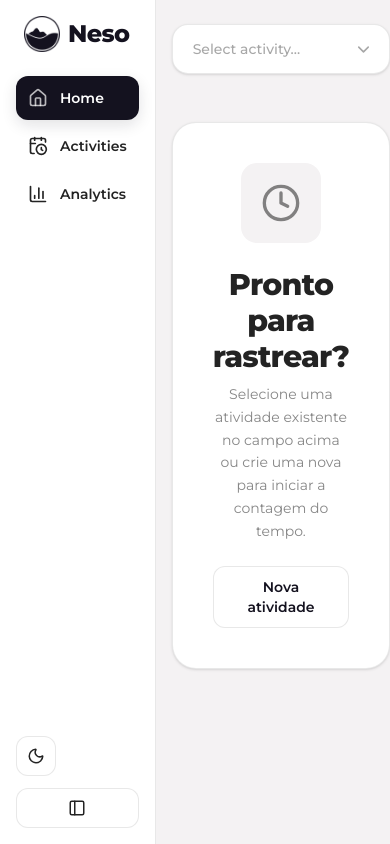
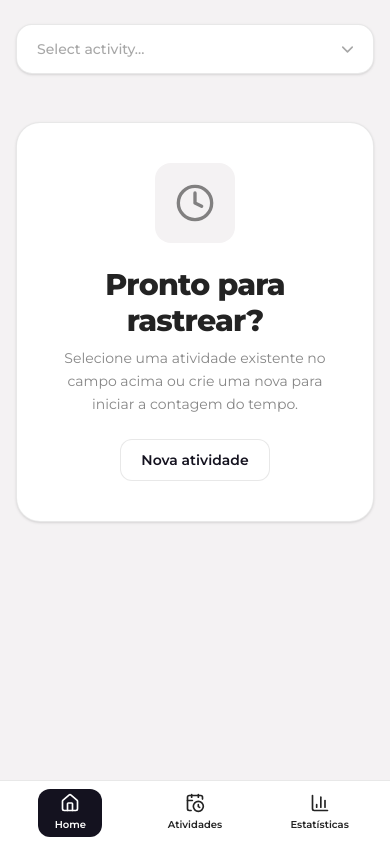
Before and after one commit to wJnk1831/Neso, a Next.js app: page / in a window 390 px wide. Built offline with nearby package versions, Linux system fonts and the light colour scheme.

Commit message:
feat: mobile layout

```diff
--- a/src/app/components/ActivityFormModal.tsx
+++ b/src/app/components/ActivityFormModal.tsx
@@ -68,7 +68,7 @@ export default function ActivityFormModal({
   }
 
   return (
-    <div className="fixed inset-0 z-50 flex items-center justify-center bg-foreground/45 p-4 backdrop-blur-[2px]">
+    <div className="fixed inset-0 z-50 flex items-center justify-center bg-black/20 p-4 backdrop-blur-[2px]">
       <div className="w-full max-w-md rounded-2xl border border-border bg-card p-6 shadow-lg">
         <div className="mb-5 flex items-center justify-between">
           <h2 className="text-lg font-bold tracking-tight text-foreground">
--- a/src/app/components/AsideComponent.tsx
+++ b/src/app/components/AsideComponent.tsx
@@ -1,6 +1,12 @@
 "use client"
 
-import { CalendarClock, ChartColumn, House, PanelLeft, PanelRight } from "lucide-react"
+import {
+  CalendarClock,
+  ChartColumn,
+  House,
+  PanelLeft,
+  PanelRight,
+} from "lucide-react"
 import { useThemeStore } from "@/core/store/useThemeStore"
 import { usePathname } from "next/navigation"
 import Image from "next/image"
@@ -9,72 +15,103 @@ import ThemeToggle from "./ThemeToggle"
 
 export default function AsideComponent() {
   const pathname = usePathname()
+
   const collapsed = useThemeStore((state) => state.sidebarCollapsed)
   const toggleSidebar = useThemeStore((state) => state.toggleSidebar)
   const darkMode = useThemeStore((state) => state.darkMode)
-
 
   const asideLinks = [
     {
       option: "Home",
       url: "/",
-      icon: <House className="w-5 h-5" />,
+      icon: <House className="h-5 w-5" />,
     },
     {
-      option: "Activities",
+      option: "Atividades",
       url: "/activities",
-      icon: <CalendarClock className="w-5 h-5" />,
+      icon: <CalendarClock className="h-5 w-5" />,
     },
     {
-      option: "Analytics",
+      option: "Estatísticas",
       url: "/analytics",
-      icon: <ChartColumn className="w-5 h-5" />,
+      icon: <ChartColumn className="h-5 w-5" />,
     },
   ]
 
   return (
+    <>
+      {/* Desktop sidebar */}
       <nav
-      className={`flex h-screen flex-col border-r border-border bg-card p-4 text-text-secondary transition-all duration-300 ease-in-out ${collapsed ? "w-20" : "w-64"
+        className={`
+          hidden md:flex
+          h-screen shrink-0 flex-col
+          border-r border-border
+          bg-card p-4 text-text-secondary
+          transition-all duration-300 ease-in-out
+          ${collapsed ? "w-20" : "w-64"}
+        `}
+      >
+        <div className="flex items-center justify-between">
+          <div
+            className={`flex items-center ${collapsed ? "justify-center w-full" : "gap-2 px-2"
               }`}
           >
-      <div className="flex items-center justify-between">
+            <Image
+              src={
+                darkMode
+                  ? "/neso-icon-darkMode.png"
+                  : "/neso-icon.png"
+              }
+              alt="Neso"
+              width={36}
+              height={36}
+              className="rounded-xl"
+            />
+
             {!collapsed && (
-          <div className="flex items-center gap-2 px-2">
-            <Image src={`${darkMode ? '/neso-icon-darkMode.png' : '/neso-icon.png'}`} alt="" width={36} height={36} className="rounded-xl" />
               <span className="text-2xl font-extrabold tracking-tight text-foreground">
                 Neso
               </span>
+            )}
           </div>
-        )}
-        {collapsed && (
-          <div className="flex items-center justify-center">
-            <Image src={`${darkMode ? '/neso-icon-darkMode.png' : '/neso-icon.png'}`} alt="" width={36} height={36} className="rounded-xl" />
-          </div>
-        )}
         </div>
 
         <section className="mt-6 flex flex-col gap-1">
-        {asideLinks.map((i) => {
-          const active = i.url === pathname
+          {asideLinks.map((item) => {
+            const active = item.url === pathname
 
             return (
               <Link
-              key={i.option}
-              href={i.url}
-              title={collapsed ? i.option : undefined}
-              className={`group flex items-center gap-3 rounded-xl px-3 py-3 transition-all ${active
+                key={item.option}
+                href={item.url}
+                title={collapsed ? item.option : undefined}
+                className={`
+                  group flex items-center gap-3 rounded-xl
+                  px-3 py-3 transition-all
+                  ${active
                     ? "bg-accent text-card shadow-[0_5px_15px_rgba(20,18,31,0.12)]"
                     : "text-text-secondary hover:bg-elevated hover:text-foreground"
-                } ${collapsed ? "justify-center px-0" : ""}`}
+                  }
+                  ${collapsed ? "justify-center px-0" : ""}
+                `}
               >
                 <div
-                className={`flex items-center justify-center transition-colors ${active ? "text-card/70" : "text-text-secondary group-hover:text-foreground"}`}
+                  className={`
+                    flex items-center justify-center
+                    transition-colors
+                    ${active
+                      ? "text-card/70"
+                      : "text-text-secondary group-hover:text-foreground"
+                    }
+                  `}
                 >
-                {i.icon}
+                  {item.icon}
                 </div>
 
                 {!collapsed && (
-                <span className="text-sm font-semibold">{i.option}</span>
+                  <span className="text-sm font-semibold">
+                    {item.option}
+                  </span>
                 )}
               </Link>
             )
@@ -89,9 +126,51 @@ export default function AsideComponent() {
             onClick={toggleSidebar}
             className="flex h-10 w-full cursor-pointer items-center justify-center rounded-xl border border-border bg-input text-text-secondary transition-all hover:bg-elevated hover:text-foreground"
           >
-          {collapsed ? <PanelRight size={18} /> : <PanelLeft size={18} />}
+            {collapsed ? (
+              <PanelRight size={18} />
+            ) : (
+              <PanelLeft size={18} />
+            )}
           </button>
         </div>
       </nav>
+
+      <nav
+        className="
+          fixed bottom-0 left-0 right-0 z-50
+          flex h-16 items-center justify-around
+          border-t border-border
+          bg-card/95 px-2
+          backdrop-blur-xl
+          md:hidden
+        ">
+        {asideLinks.map((item) => {
+          const active = item.url === pathname
+
+          return (
+            <Link
+              key={item.option}
+              href={item.url}
+              className={`
+                flex h-12 min-w-16 flex-col
+                items-center justify-center
+                gap-1 rounded-xl
+                transition-colors
+                ${active
+                  ? "bg-accent text-card"
+                  : "text-text-secondary hover:text-foreground"
+                }
+              `}
+            >
+              {item.icon}
+
+              <span className="text-[10px] font-semibold">
+                {item.option}
+              </span>
+            </Link>
+          )
+        })}
+      </nav>
+    </>
   )
 }
--- a/src/app/components/Timer.tsx
+++ b/src/app/components/Timer.tsx
@@ -78,13 +78,13 @@ export default function Timer() {
   }
 
   return (
-    <section className="mt-8 flex w-full max-w-7xl flex-col items-center justify-center rounded-2xl p-8 select-none">
+    <section className="mt-8 flex w-full max-w-7xl flex-col items-center justify-center rounded-2xl md:p-8 select-none">
       {/* Header */}
       <div className="flex flex-col items-center gap-1">
-        <span className="text-[10px] font-bold tracking-widest text-text-muted uppercase">
+        <span className="text-[10px]  font-bold tracking-widest text-text-muted uppercase">
           Atividade Atual
         </span>
-        <h1 className="text-4xl font-extrabold tracking-wide text-foreground">
+        <h1 className="text-2xl md:text-4xl text-center font-extrabold tracking-wide text-foreground">
           {currentActivity?.name || "Nenhuma atividade selecionada"}
         </h1>
       </div>
@@ -97,7 +97,7 @@ export default function Timer() {
       </div>
 
       {/* Controls */}
-      <div className="flex w-full max-w-md flex-col items-center justify-center gap-3">
+      <div className="flex w-full max-w-md flex-col items-center justify-center gap-3 ">
         {totalSeconds === 0 && !isRunning && (
           <button
             type="button"
--- a/src/app/layout.tsx
+++ b/src/app/layout.tsx
@@ -16,13 +16,15 @@ export const metadata: Metadata = {
 
 export default function RootLayout({ children }: LayoutProps<"/">) {
   return (
-    <html lang="en" className={`${montserrat.variable} h-full antialiased`}>
+    <html lang="pt" className={`${montserrat.variable} h - full antialiased`}>
       <body className="min-h-full flex">
         <ThemeRegistry>
           <AsideComponent />
-          {children}
+          <main className="min-w-0 flex-1 pb-16 md:pb-0">
+            {children}
+          </main>
         </ThemeRegistry>
       </body>
     </html>
-  );
+  )
 }
--- a/src/app/page.tsx
+++ b/src/app/page.tsx
@@ -87,7 +87,7 @@ export default function Home() {
   }
 
   return (
-    <main className="min-h-screen w-full bg-background px-4 py-6 text-(--text-primary)">
+    <main className=" w-full bg-background px-4 py-6 text-(--text-primary)">
       <nav className="flex w-full justify-center select-none text-text-secondary">
         <div
           ref={dropDownRef}
```
Lines whose indentation alone changed are shown as unchanged.
